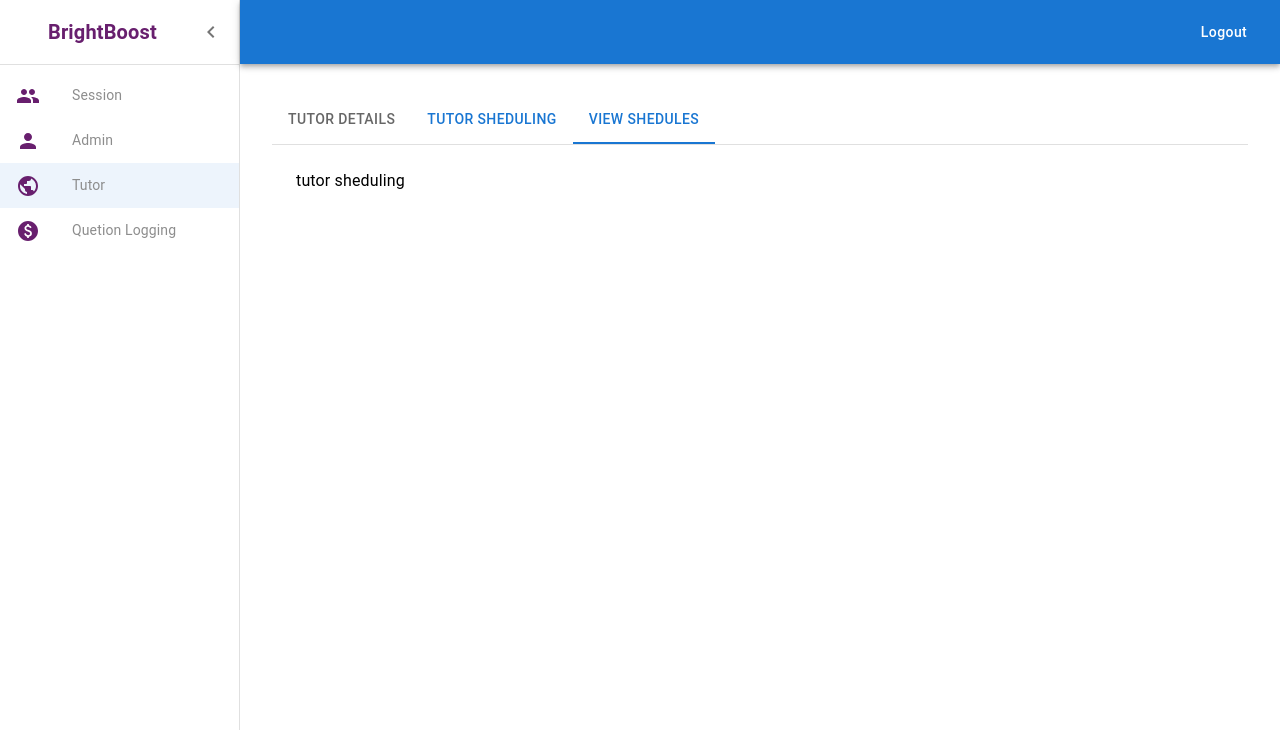
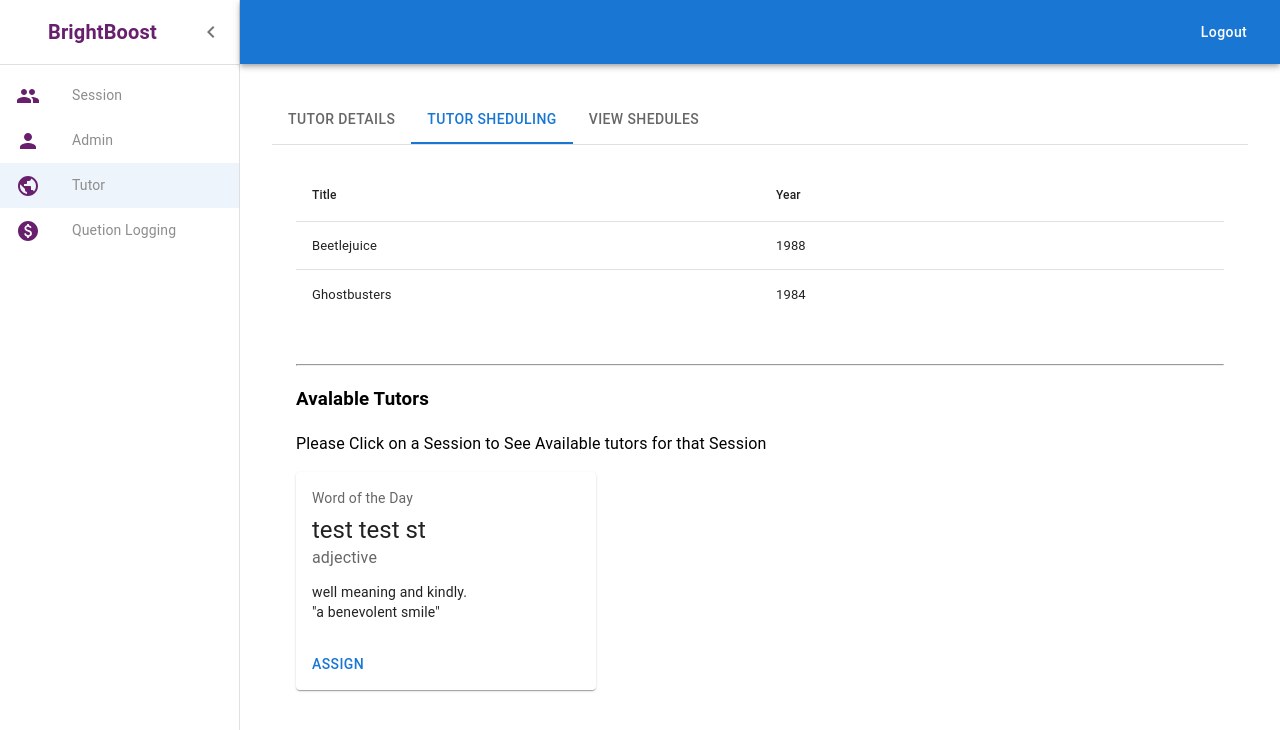
Before and after one commit to chamodSamajith/brightboost_front-end, a React (Create React App) app: page /tutor in a window 1280 px wide. Both pictures are taken after a click on the tab "TUTOR SHEDULING". Shown: the top 730 px of the page. Built offline with nearby package versions, Linux system fonts and the light colour scheme.

Commit message:
session data display tab

```diff
--- a/package.json
+++ b/package.json
@@ -13,11 +13,13 @@
     "@testing-library/user-event": "^13.5.0",
     "axios": "^1.5.1",
     "react": "^18.2.0",
+    "react-data-table-component": "^7.5.4",
     "react-dom": "^18.2.0",
     "react-hot-toast": "^2.4.1",
     "react-router": "^6.16.0",
     "react-router-dom": "^6.16.0",
     "react-scripts": "5.0.1",
+    "styled-components": "^6.1.0",
     "web-vitals": "^2.1.4"
   },
   "scripts": {
--- a/src/containers/tutor/AddTutor.js
+++ b/src/containers/tutor/AddTutor.js
@@ -4,7 +4,7 @@ import { Grid, TextField, Typography, InputLabel, Select, MenuItem, Button } fro
 const AddTutor = () => {
 
     const [tutorName, setTutorName] = useState("")
-    const [subject, setSubject] = useState("")
+    const [subject, setSubject] = useState([])
     const [dateTime, setDateTime] = useState("")
 
     const onHandleName = (e) => {
@@ -46,9 +46,9 @@ const AddTutor = () => {
                     <Grid style={{ marginTop: '1%' }} item sm={6} xs={12}>
                         <InputLabel>Subject Expertiese</InputLabel>
                         <Select
+                            multiple
                             id="demo-select-small"
                             value={subject}
-                            label="Subject"
                             sx={{ width: '100%' }}
                             onChange={onHandleSubject}
                         >
--- a/src/containers/tutor/TutorLanding.js
+++ b/src/containers/tutor/TutorLanding.js
@@ -9,7 +9,7 @@ import TutorSheduling from './TutorSheduling';
 
 const TutorLanding = () => {
 
-  const [value, setValue] = useState(0);
+  const [value, setValue] = useState("1");
 
   const handleChange = (event, newValue) => {
     setValue(newValue);
@@ -22,7 +22,7 @@ const TutorLanding = () => {
           <TabList onChange={handleChange} aria-label="lab API tabs example">
             <Tab label="Tutor details" value="1" />
             <Tab label="Tutor Sheduling" value="2" />
-            <Tab label="View Shedules" value="2" />
+            <Tab label="View Shedules" value="3" />
           </TabList>
         </Box>
         <TabPanel value="1"><AddTutor /></TabPanel>
--- a/src/containers/tutor/TutorSheduling.js
+++ b/src/containers/tutor/TutorSheduling.js
@@ -1,10 +1,86 @@
-import React from 'react'
+import React, { useState } from 'react'
+import DataTable from 'react-data-table-component';
+import Card from '@mui/material/Card';
+import CardActions from '@mui/material/CardActions';
+import CardContent from '@mui/material/CardContent';
+import Button from '@mui/material/Button';
+import Typography from '@mui/material/Typography';
+import Box from '@mui/material/Box';
+
 
 const TutorSheduling = () => {
+
+    const columns = [
+        {
+            name: 'Title',
+            selector: row => row.title,
+        },
+        {
+            name: 'Year',
+            selector: row => row.year,
+        },
+    ];
+
+    const data = [
+        {
+            id: 1,
+            title: 'Beetlejuice',
+            year: '1988',
+        },
+        {
+            id: 2,
+            title: 'Ghostbusters',
+            year: '1984',
+        },
+    ]
+
+    const handleRowClick = (row, event) => {
+        console.log(row)//can access values
+    }
+
     return (
         <div>
-            tutor sheduling
-    </div>
+            <div>
+                <DataTable
+                    onRowClicked={handleRowClick}
+                    columns={columns}
+                    data={data}
+                />
+            </div>
+
+            <div style={{ marginTop: "5%" }}>
+                <hr />
+                {/* filter and display availabe tutors for session( session displayed in row) */}
+                <h3>Avalable Tutors</h3>
+                <p style={{ marginTop: "1%" }}>Please Click on a Session to See Available tutors for that Session</p>
+
+
+                <div>
+                    {/* filter and display tutors */}
+                    <Card sx={{ minWidth: 275, maxWidth: '300px' }}>
+                        <CardContent>
+                            <Typography sx={{ fontSize: 14 }} color="text.secondary" gutterBottom>
+                                Word of the Day
+        </Typography>
+                            <Typography variant="h5" component="div">
+                                test test st
+        </Typography>
+                            <Typography sx={{ mb: 1.5 }} color="text.secondary">
+                                adjective
+        </Typography>
+                            <Typography variant="body2">
+                                well meaning and kindly.
+          <br />
+                                {'"a benevolent smile"'}
+                            </Typography>
+                        </CardContent>
+                        <CardActions>
+                            <Button size="medium">Assign</Button>
+                        </CardActions>
+                    </Card>
+                </div>
+            </div>
+        </div>
     )
 }
 
```
Also changed, not shown: 1 other file (tests, documents, lock files or other folders).
